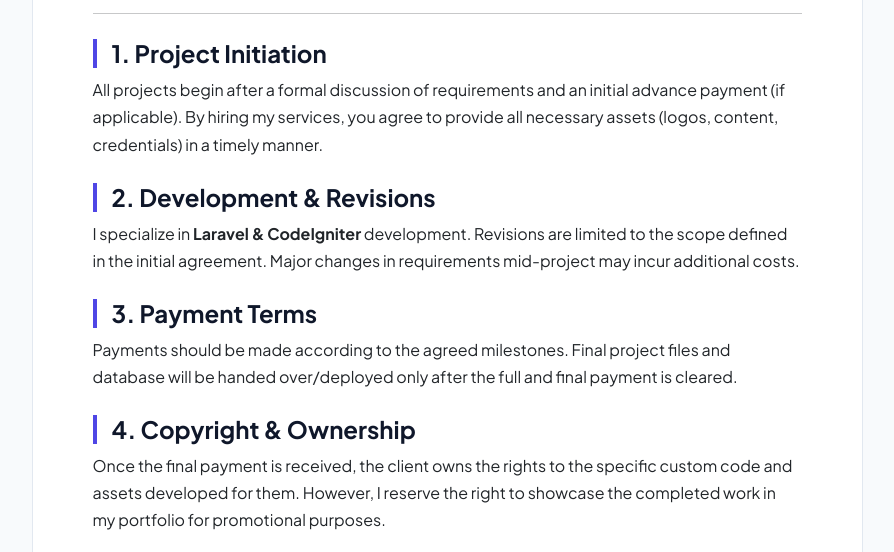
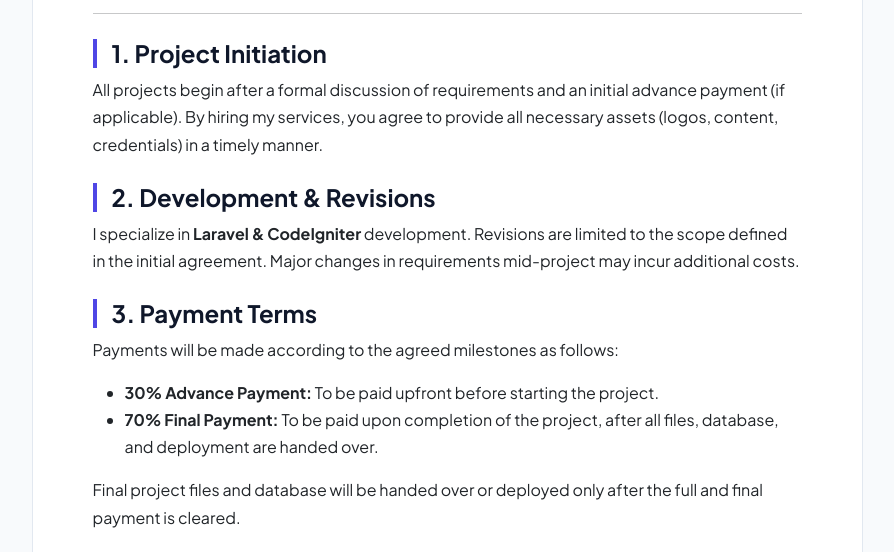
Before and after one commit to kuldeepvishwakarma9919/landingPage, a plain HTML site: page terms-conditions.html in a window 1280 px wide. Shown: the part 248-800 px from the top of the page, without its empty margins (193-1087 px from the left). Drawn offline with nearby package versions, Linux system fonts and the light colour scheme.

Commit message:
Term Condition change update

```diff
--- a/terms-conditions.html
+++ b/terms-conditions.html
@@ -50,7 +50,12 @@
                 <p>I specialize in <strong>Laravel & CodeIgniter</strong> development. Revisions are limited to the scope defined in the initial agreement. Major changes in requirements mid-project may incur additional costs.</p>
 
                 <h4>3. Payment Terms</h4>
-                <p>Payments should be made according to the agreed milestones. Final project files and database will be handed over/deployed only after the full and final payment is cleared.</p>
+<p>Payments will be made according to the agreed milestones as follows:</p>
+<ul>
+    <li><strong>30% Advance Payment:</strong> To be paid upfront before starting the project.</li>
+    <li><strong>70% Final Payment:</strong> To be paid upon completion of the project, after all files, database, and deployment are handed over.</li>
+</ul>
+<p>Final project files and database will be handed over or deployed only after the full and final payment is cleared.</p>
 
                 <h4>4. Copyright & Ownership</h4>
                 <p>Once the final payment is received, the client owns the rights to the specific custom code and assets developed for them. However, I reserve the right to showcase the completed work in my portfolio for promotional purposes.</p>
```
Also changed, not shown: index.html (+1 -1 lines).
